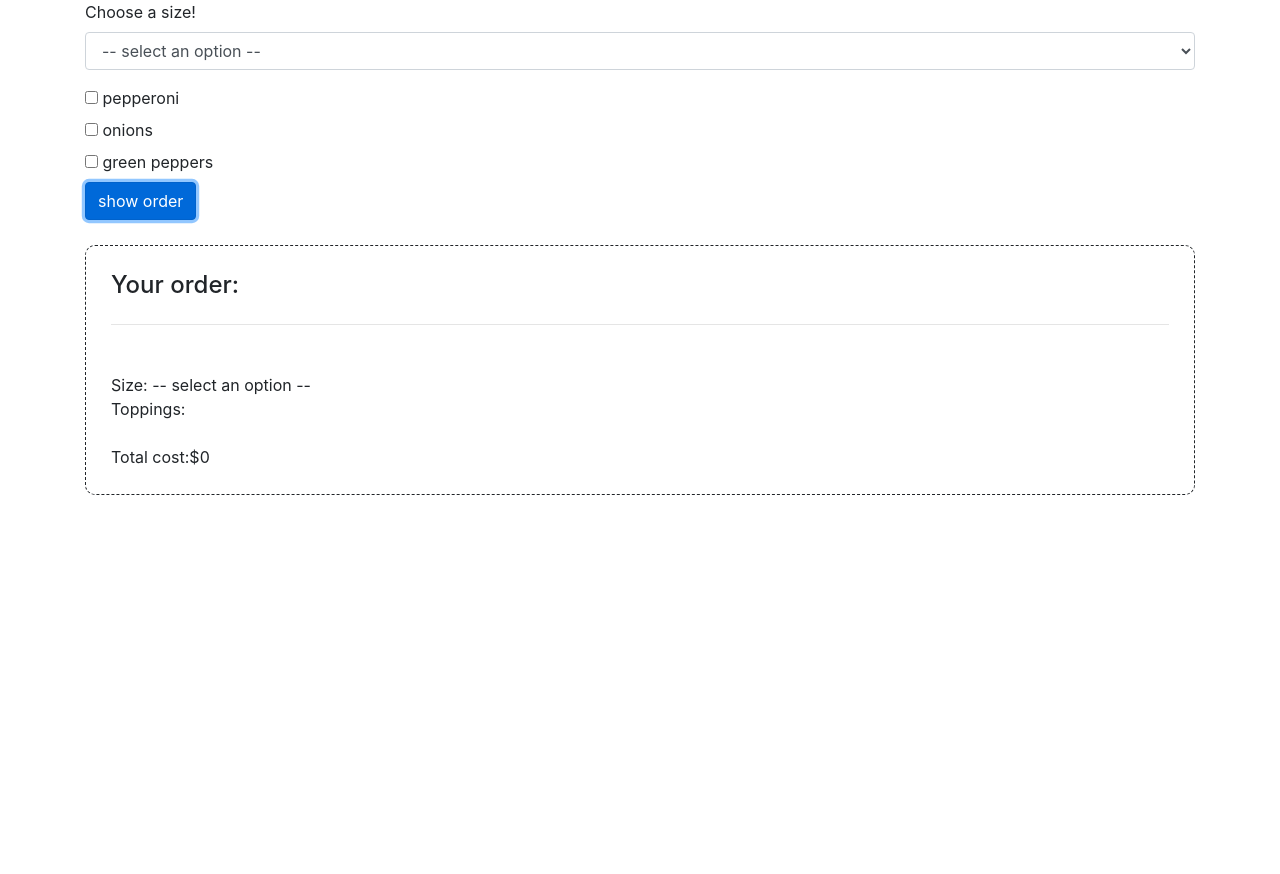
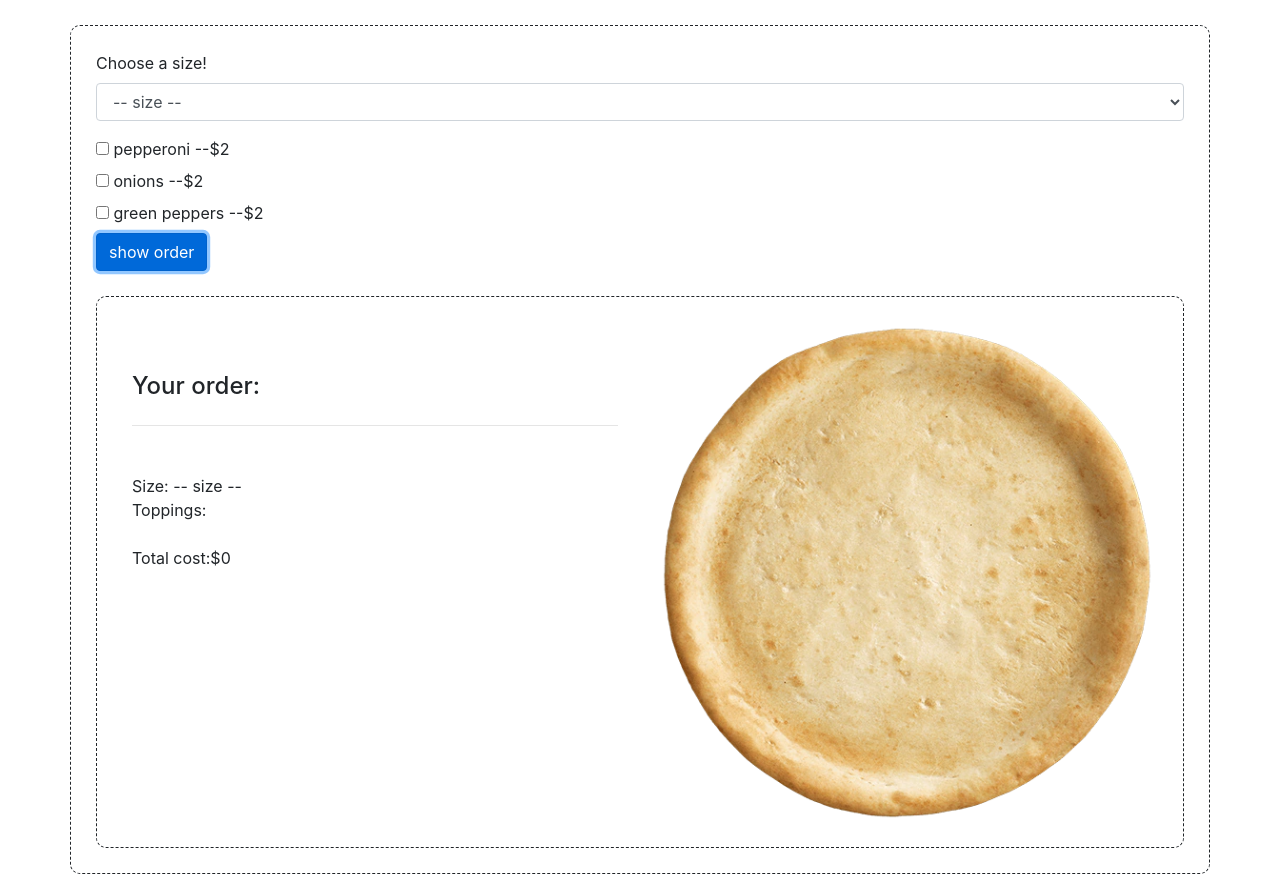
Before and after one commit to RichterBros/pizza-parlor2, a plain HTML site: page index.html in a window 1280 px wide. Both pictures are taken after a click on the button "show order". Before the commit the page ends 800 px from the top, so only its background shows below. Drawn offline with Linux system fonts and the light colour scheme.

Commit message:
add img and styles

```diff
--- a/css/styles.css
+++ b/css/styles.css
@@ -1,8 +1,28 @@
 #output{
     display: none;
-    border-style: dashed;
+
+    margin-top: 25px;
+
+    padding: 25px;
+
+
+}
+
+#pizza-pic{
+background-image: url('../img/crust_ht_NoFinish.webp');
+background-color: brown;
+float: right;
+height: 100px;
+width: 100px;
+
+
+
+}
+
+.container{
+border-style: dashed;
     border-width: 1px;
     border-radius: 10px;
+    padding: 25px;
     margin-top: 25px;
-    padding: 25px;
 }
--- a/index.html
+++ b/index.html
@@ -14,10 +14,10 @@
         <div class="form-group" id="form-group1">
           <label for="sel1">Choose a size!</label>
           <select class="form-control" id="size" data-validation="required">
-            <option required> -- select an option -- </option>
-            <option value="1">small</option>
-            <option value="2">medium</option>
-            <option value="3">large</option>
+            <option required> -- size -- </option>
+            <option value="1">small --$10</option>
+            <option value="2">medium --$15</option>
+            <option value="3">large --$20</option>
           </select>
 
 
@@ -25,18 +25,28 @@
       </form>
 
       <div id= "toppings">
-        <input type="checkbox" id="pepperoni" name="pepperoni" value="pepperoni">
-        <label for="pepperoni"> pepperoni</label><br>
-        <input type="checkbox" id="onions" name="onions" value="onions">
-        <label for="onions"> onions </label><br>
-        <input type="checkbox" id="green-peppers" name="green-peppers" value="green-peppers">
-        <label for="green-peppers"> green peppers</label><br>
+        <input type="checkbox" id="pepperoni" name="pepperoni" value="pepperoni --$2">
+        <label for="pepperoni"> pepperoni --$2</label><br>
+        <input type="checkbox" id="onions" name="onions" value="onions --$2">
+        <label for="onions"> onions --$2 </label><br>
+        <input type="checkbox" id="green-peppers" name="green-peppers" value="green-peppers --$2">
+        <label for="green-peppers"> green peppers --$2</label><br>
       </div>
 
       <button type="button" class="btn btn-primary" id="show-order">show order</button>
 
+      <div class="container">
+        <div class="row">
+          <div class="col-sm" id="output">
 
-      <div id="output"></div>
+          </div>
+          <div class="col-sm">
+            <img src="img\crust_ht_NoFinish.webp" alt="pizza" width="500" height="500">
+          </div>
+
+        </div>
+      </div>
+
 
     </div>
 </body>
--- a/js/scripts.js
+++ b/js/scripts.js
@@ -51,7 +51,7 @@ $(document).ready(function(){
        console.log(pizza.size)
        console.log(pizza.price(pizza))
        console.log(pizza)
-    $("#output").html("<h4>Your order:</h4>" +  "<hr class='my-4'></hr>" +  "<br>" +  "Size:" + " " + $("#size option:selected").text() + "<br>" + "Toppings:" + pizza.toppings.join("") + "<br>"  + "</ul>" + "<br>" + "Total cost:" + "$" + pizza.cost)
+    $("#output").html("<h4>Your order:</h4>" +  "<hr class='my-4'></hr>" + "<br>" +  "Size:" + " " + $("#size option:selected").text() + "<br>" + "Toppings:" + pizza.toppings.join("") + "<br>"  + "</ul>" + "<br>" + "Total cost:" + "$" + pizza.cost)
 
     $("#output").show();
 
```
Also changed, not shown: img/cheesePizza.png (added), img/cheese_mozz_ML.webp (added), img/crust_ht_NoFinish.webp (added), img/topping_Pepperoni_ML_reg.webp (added).
